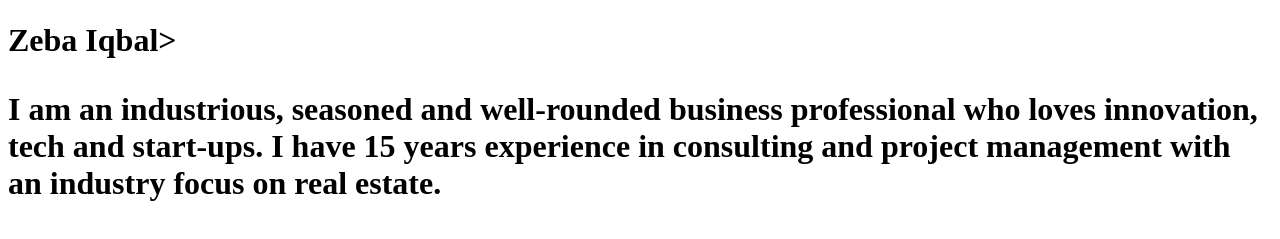
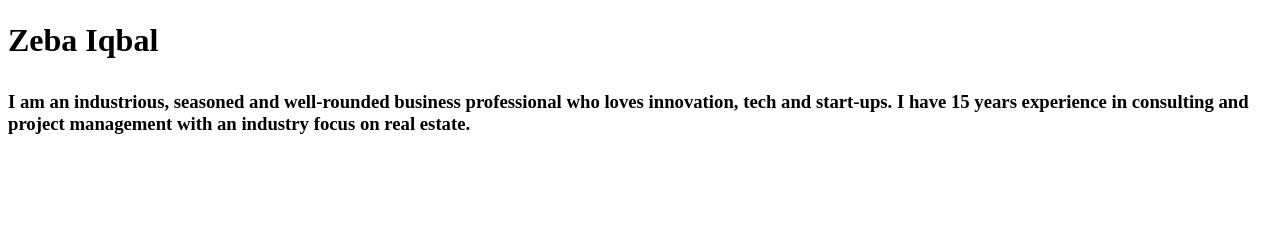
Before and after one commit to ZebaIqbal/zebaiqbal.github.io, a plain HTML site: page index.html in a window 1280 px wide. Shown: the part 311-550 px from the top of the page. Drawn offline with Linux system fonts and the light colour scheme.

Commit message:
My bio edited 4

```diff
--- a/index.html
+++ b/index.html
@@ -9,6 +9,6 @@
 
 <body>
 	<img src="https://avatars0.githubusercontent.com/u/7935995?s=460"/>
-	<h1>Zeba Iqbal><h1>
-		<p>I am an industrious, seasoned and well-rounded business professional who loves innovation, tech and start-ups. I have 15 years experience in consulting and project management with an industry focus on real estate.</p>
+	<h1>Zeba Iqbal<h1>
+		<p><h3>I am an industrious, seasoned and well-rounded business professional who loves innovation, tech and start-ups. I have 15 years experience in consulting and project management with an industry focus on real estate.</h3></p>
 </body>
```
